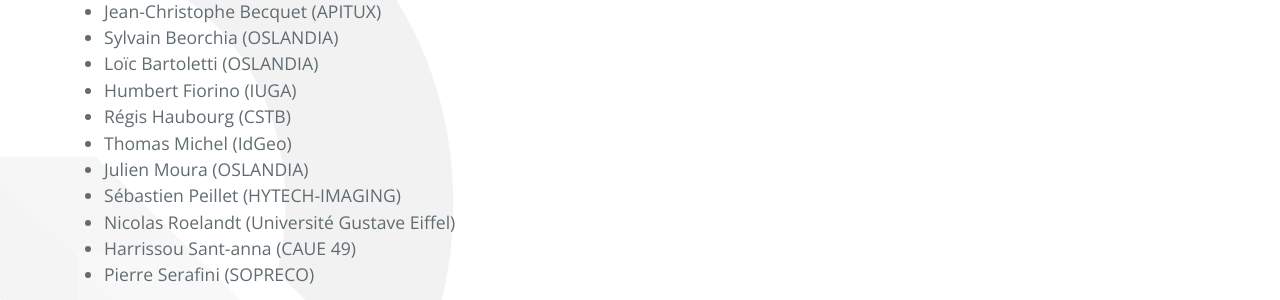
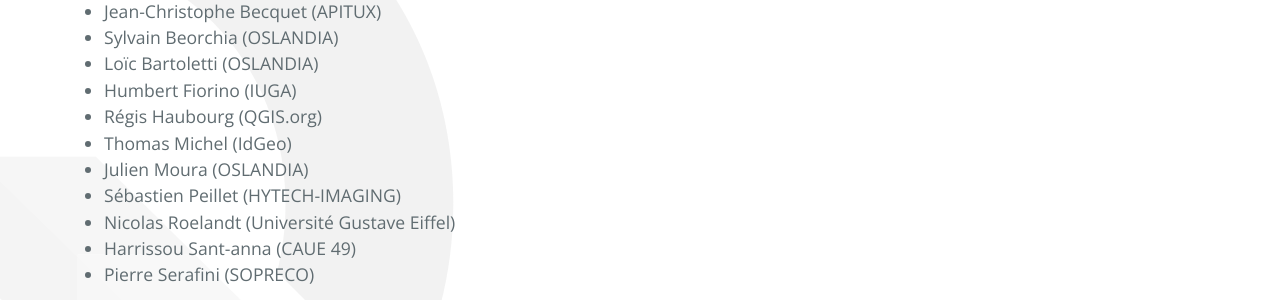
Before and after one commit to OSGeo-fr/QGIS-conf-fr-website, a Jekyll site: the page built from z60_apropos.md, in a window 1280 px wide and 900 px high, scrolled down 519 px. Shown: the part 156-456 px from the top of the window. Built offline with Jekyll 4.4.1, drawn with Linux system fonts in a browser that asks for light colours.

Commit message:
Update z60_apropos.md
Co-authored-by: Régis Haubourg <1629853+haubourg@users.noreply.github.com>

```diff
--- a/z60_apropos.md
+++ b/z60_apropos.md
@@ -16,7 +16,7 @@ menu: footer
 - Sylvain Beorchia (OSLANDIA)
 - Loïc Bartoletti (OSLANDIA)
 - Humbert Fiorino (IUGA)
-- Régis Haubourg (CSTB)
+- Régis Haubourg (QGIS.org)
 - Thomas Michel (IdGeo)
 - Julien Moura (OSLANDIA)
 - Sébastien Peillet (HYTECH-IMAGING)
```
